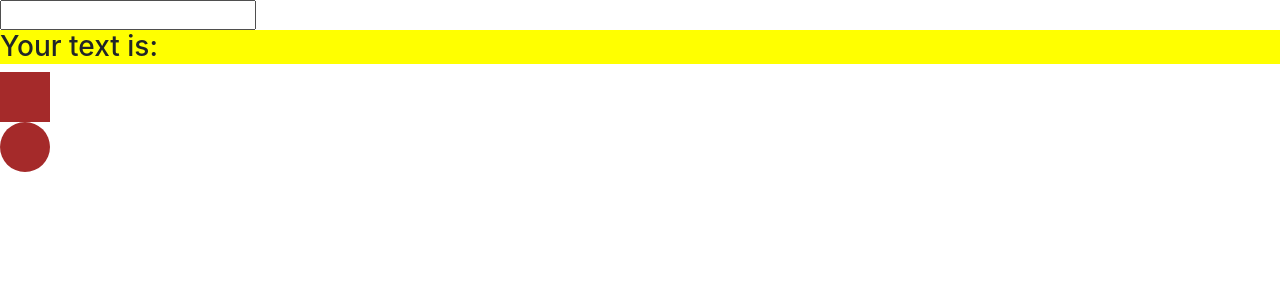
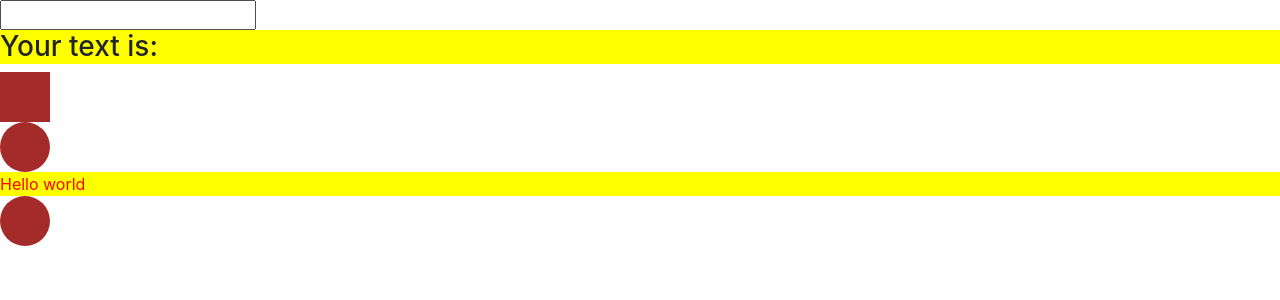
Before and after one commit to diennguyen2002/learn-angular, an Angular app: page / in a window 1280 px wide. Shown: the top 300 px of the page. Built offline with nearby package versions, Linux system fonts and the light colour scheme.

Commit message:
ngClass, ngStyle

```diff
--- a/src/app/input/input.component.html
+++ b/src/app/input/input.component.html
@@ -3,4 +3,7 @@
 <div [class]="isChange ? 'square' : 'circle'"></div>
 <div [class.circle]="isChange"></div>
 
+<div [ngStyle]="currentStyle">Hello world</div>
+<div [ngClass]="currentClass"></div>
+
 <code [style.color]="'green'">{{ txtInfo.value }}</code>
--- a/src/app/input/input.component.ts
+++ b/src/app/input/input.component.ts
@@ -8,11 +8,11 @@ import { Component, OnInit } from '@angular/core';
 export class InputComponent implements OnInit {
   name: string = '';
   isChange: boolean = true;
+  currentStyle = {color: 'red', backgroundColor:'yellow'};
+  currentClass = {circle: this.isChange, square: !this.isChange};
   constructor() { }
 
   ngOnInit(): void {
   }
 
-
-
 }
```
